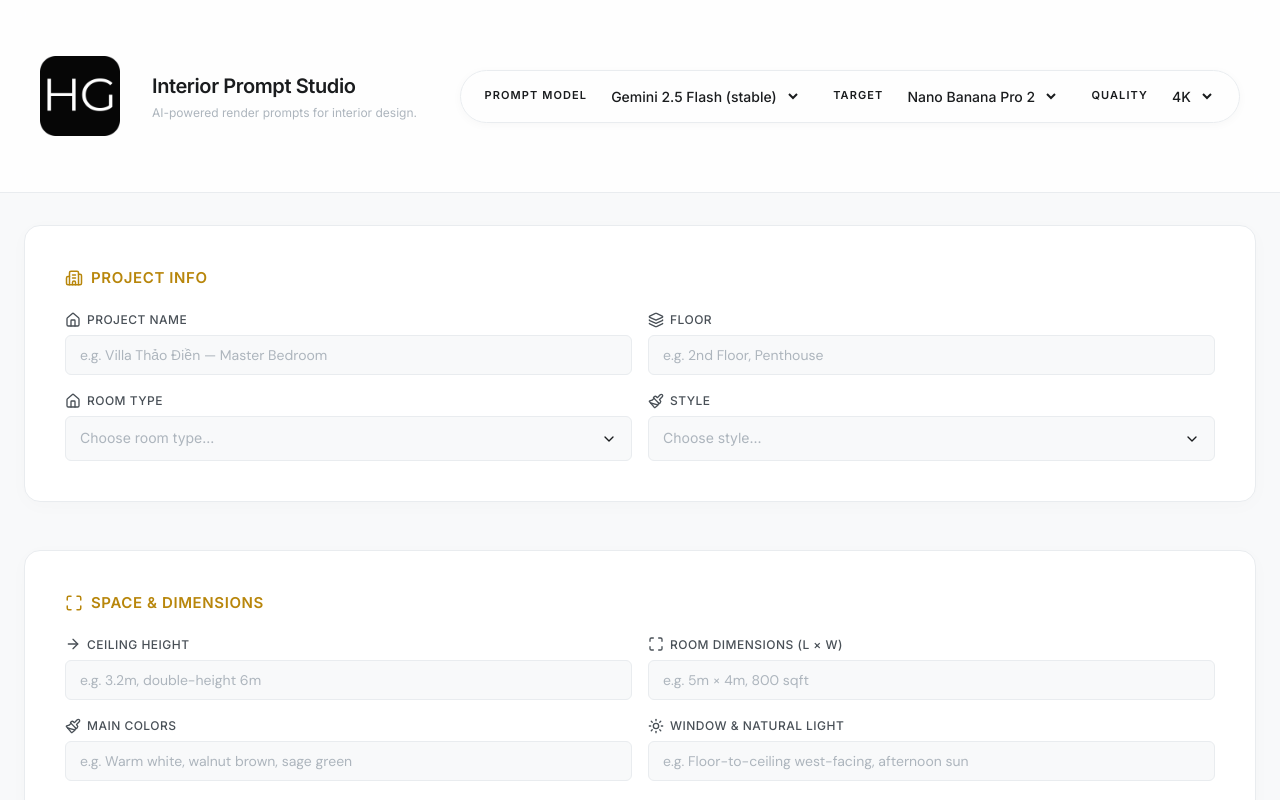
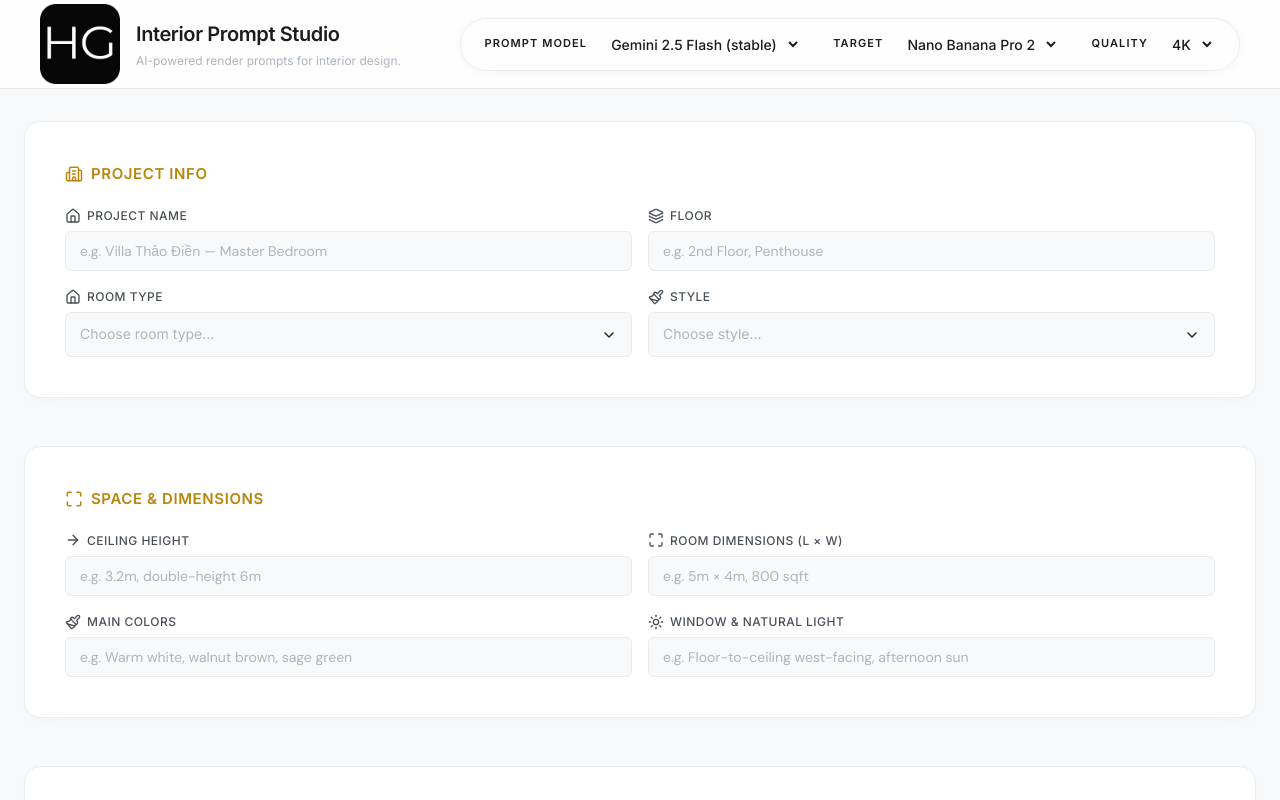
Before and after one commit to Fluxmedia/Interior-Prompt-Studio, a React (Vite) app: page / in a window 1280 px wide. Shown: the top 800 px of the page. Built offline with nearby package versions, Linux system fonts and the light colour scheme.

Commit message:
Update App.css

```diff
--- a/src/App.css
+++ b/src/App.css
@@ -51,7 +51,7 @@ body {
   position: sticky;
   top: 0;
   z-index: 100;
-  padding: 24px 0;
+  padding: 16px 0;
 }
 
 .header-inner {
@@ -60,7 +60,7 @@ body {
   padding: 0 40px;
   display: flex;
   flex-direction: column;
-  gap: 32px;
+  gap: 20px;
 }
 
 @media (min-width: 1200px) {
@@ -74,12 +74,12 @@ body {
 .logo {
   display: flex;
   align-items: center;
-  gap: 32px;
+  gap: 16px;
 }
 
 .logo-icon {
   width: auto;
-  height: 144px;
+  height: 56px;
   display: flex;
   align-items: center;
   justify-content: center;
```
